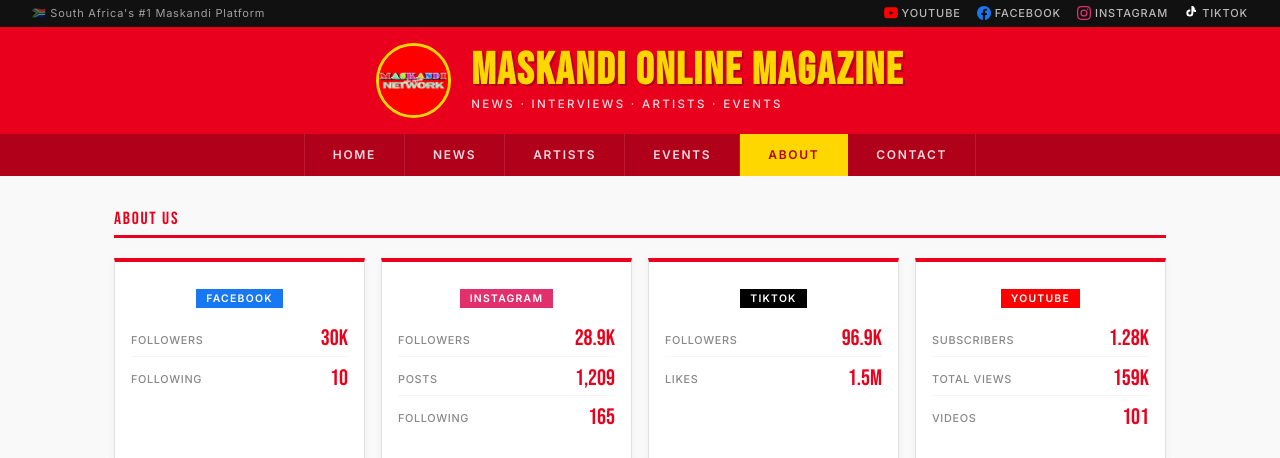
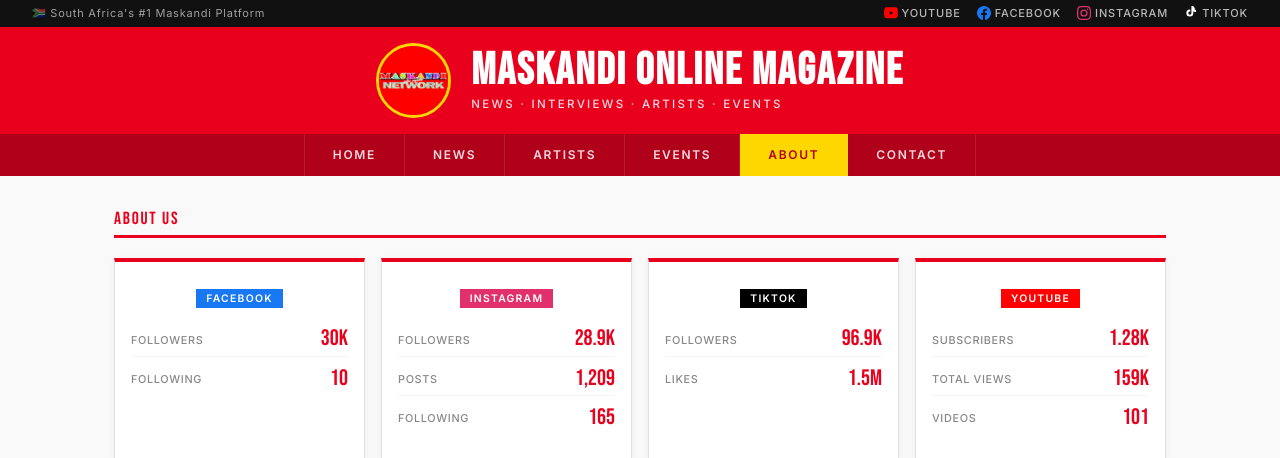
Before and after one commit to ayandamkhwanazi27-lang/maskandi-online, a Flask app: page /about in a window 1280 px wide. Shown: the top 458 px of the page. Run offline with Flask 3, Linux system fonts and the light colour scheme.

Commit message:
Update base.html

```diff
--- a/templates/base.html
+++ b/templates/base.html
@@ -69,10 +69,10 @@
     .masthead h1 {
       font-family: 'Bebas Neue', sans-serif;
       font-size: 2.8rem;
-      color: var(--yellow);
+      color: white;
       letter-spacing: 0.04em;
       line-height: 1;
-      text-shadow: 2px 2px 0px var(--red-dark);
+      text-shadow: none;
     }
     .masthead .tagline {
       color: rgba(255,255,255,0.85);
```
